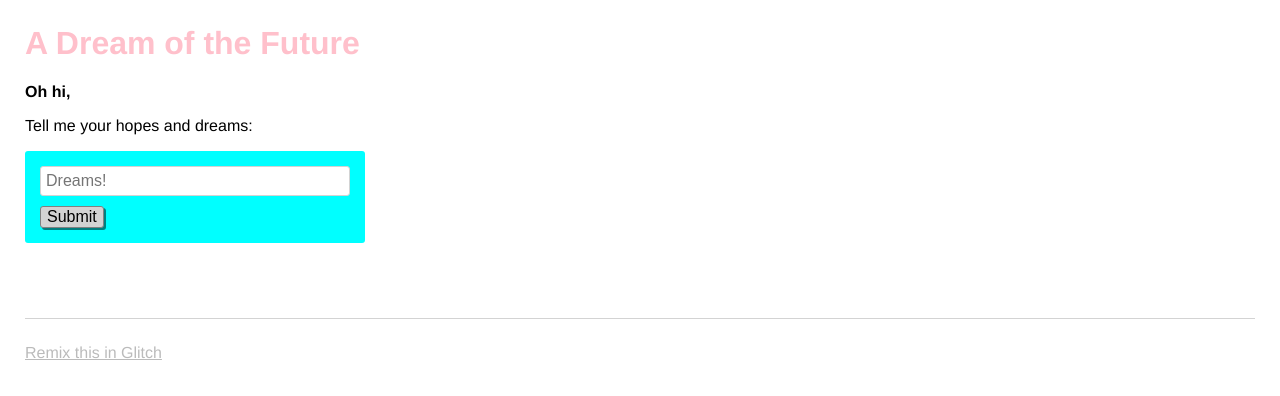
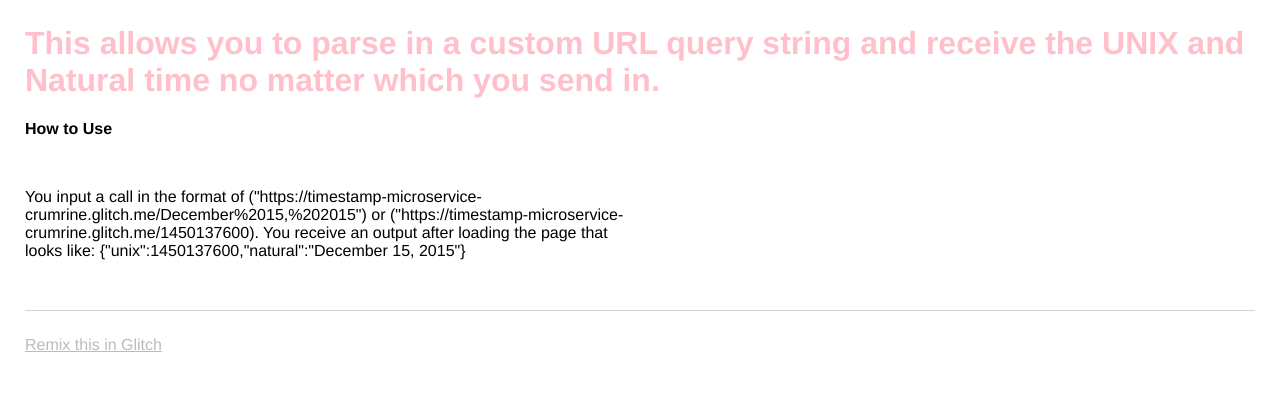
Before and after one commit to CrumrineCoder/Timestamp-Microservice, a website: page views/index.html in a window 1280 px wide. Drawn offline with nearby package versions, Linux system fonts and the light colour scheme.

Commit message:
Updated to new home page.

```diff
--- a/views/index.html
+++ b/views/index.html
@@ -10,7 +10,7 @@
 <!DOCTYPE html>
 <html>
   <head>
-    <title>Welcome to Glitch!</title>
+    <title>Timestamp Microservice</title>
     <meta name="description" content="A cool thing made with Glitch">
     <link id="favicon" rel="icon" href="https://glitch.com/edit/favicon-app.ico" type="image/x-icon">
     <meta charset="utf-8">
@@ -21,21 +21,19 @@
   <body>
     <header>
       <h1>
-        A Dream of the Future
+        This allows you to parse in a custom URL query string and receive the UNIX and Natural time no matter which you send in.
       </h1>
     </header>
 
     <main>
-      <p class="bold">Oh hi,</p>
-      <p>Tell me your hopes and dreams:</p>
-      <form>
-        <input type="text" maxlength="100" placeholder="Dreams!">
-        <button type="submit">Submit</button>
-      </form>
-      <section class="dreams">
-        <ul id="dreams">
-        </ul>
-      </section>
+      <p class="bold">How to Use</p>
+      <br />
+      <p>
+        You input a call in the format of ("https://timestamp-microservice-crumrine.glitch.me/December%2015,%202015") or ("https://timestamp-microservice-crumrine.glitch.me/1450137600). You receive an output after loading the page that looks like: {"unix":1450137600,"natural":"December 15, 2015"}
+
+      </p>
+
+
     </main>
 
     <footer>
```
